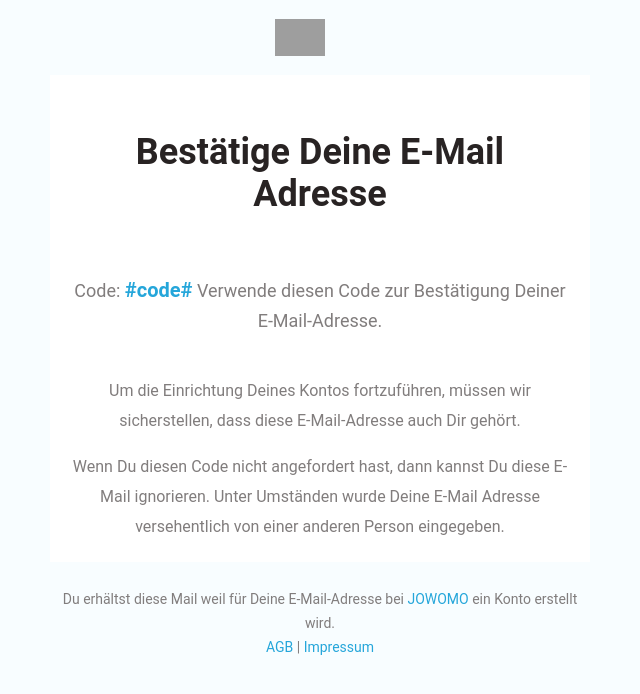
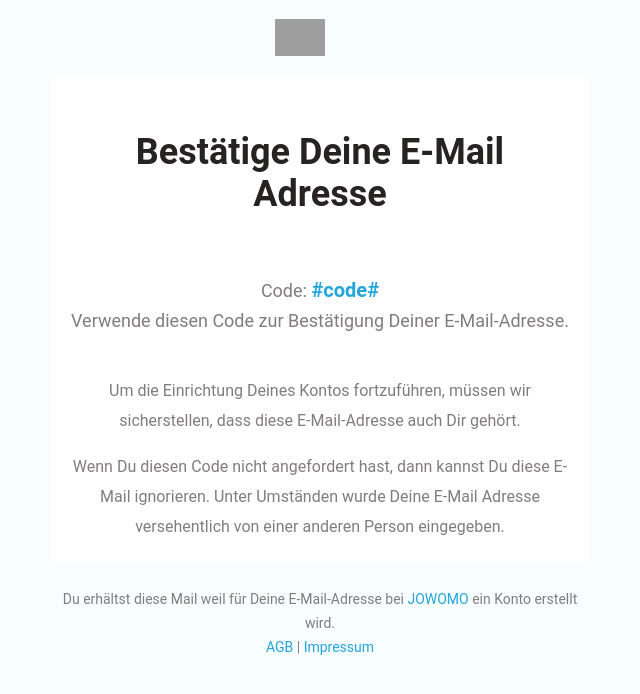
Before and after one commit to JOWOMO/project-c, a Python web app: template backend/api/btb/templates/raw/code.html in a window 1280 px wide. Shown: the top 694 px of the page, without its empty margins (320-960 px from the left). Run offline with Jinja, Linux system fonts and the light colour scheme; the template is opened without the code that fills it, so the values that code supplies are empty; grey boxes are pictures that could not be loaded.

Commit message:
add linebreak to code mail

```diff
--- a/backend/api/btb/templates/raw/code.html
+++ b/backend/api/btb/templates/raw/code.html
@@ -52,7 +52,7 @@
                         <h1>Bestätige Deine E-Mail Adresse</h1>
 
                         <p class="code-p">
-                            Code: <span class="code">#code#</span>
+                            Code: <span class="code">#code#</span> <br/>
                             Verwende diesen Code zur Bestätigung Deiner E-Mail-Adresse.
                         </p>
 
```
